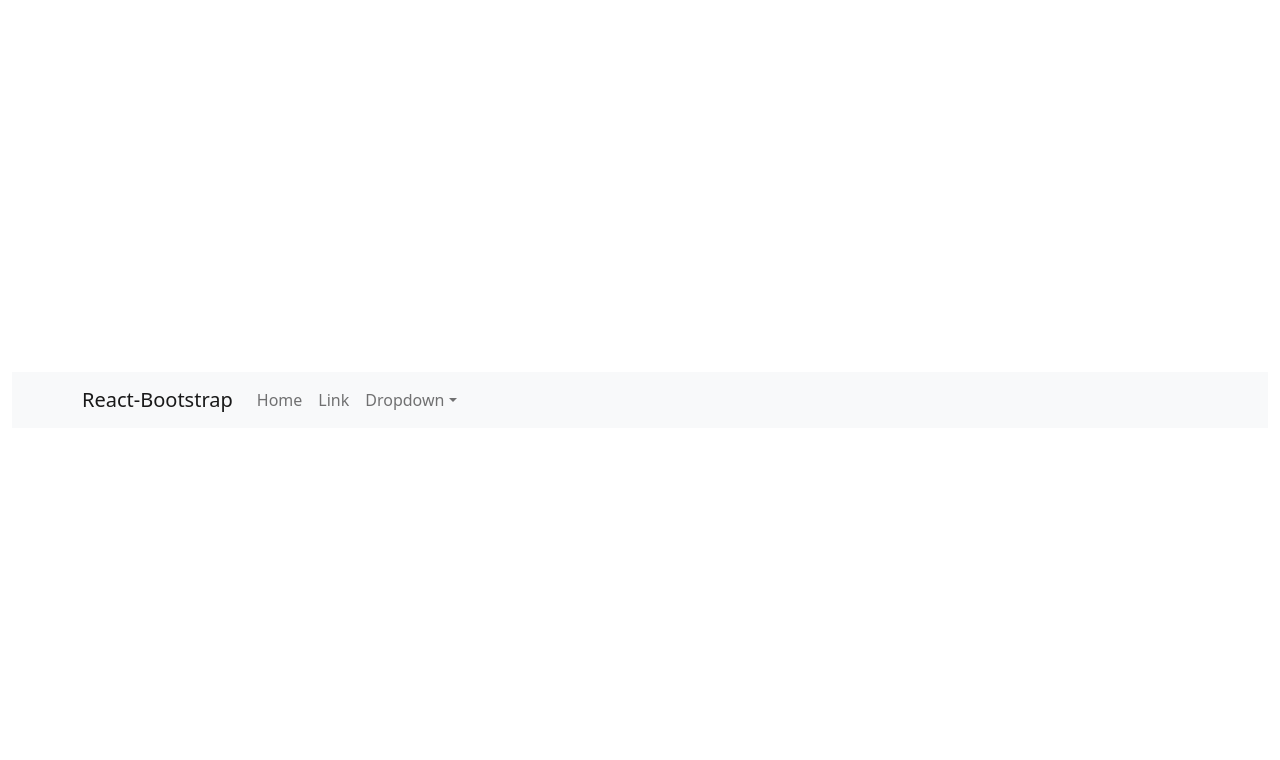
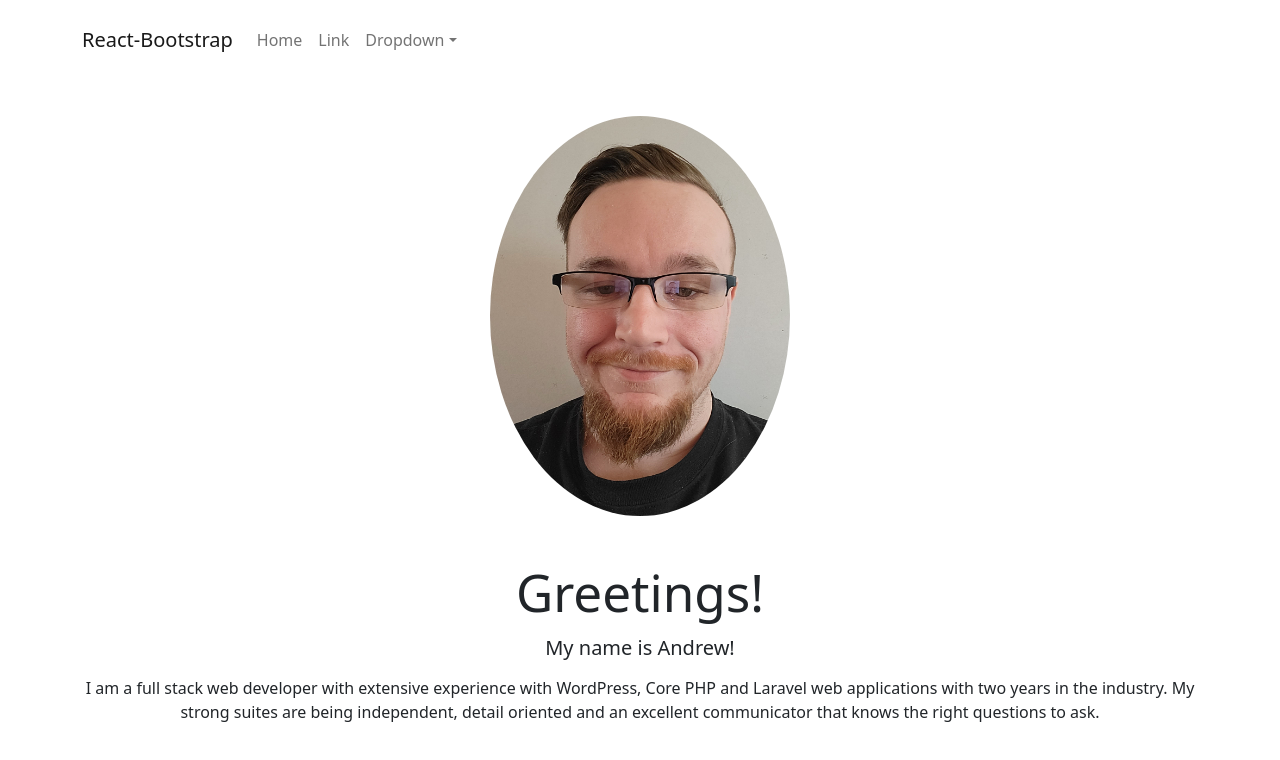
Before and after one commit to 0xRenegade/portfolio, a React (Vite) app: page / in a window 1280 px wide. Shown: the top 760 px of the page. Built offline with nearby package versions, Linux system fonts and the light colour scheme.

Commit message:
fix containers, basic intro hero section finished

```diff
--- a/index.html
+++ b/index.html
@@ -7,7 +7,7 @@
     <title>Vite + React</title>
   </head>
   <body>
-    <div id="root" class="container-fluid"></div>
+    <div id="root"></div>
     <script type="module" src="/src/main.jsx"></script>
   </body>
 </html>
--- a/src/App.css
+++ b/src/App.css
@@ -1,42 +1,10 @@
-/* #root {
-  max-width: 1280px;
-  margin: 0 auto;
-  padding: 2rem;
-  text-align: center;
-} */
-
-.logo {
-  height: 6em;
-  padding: 1.5em;
-  will-change: filter;
-  transition: filter 300ms;
-}
-.logo:hover {
-  filter: drop-shadow(0 0 2em #646cffaa);
-}
-.logo.react:hover {
-  filter: drop-shadow(0 0 2em #61dafbaa);
+#root {
+  width: 100%;
 }
 
-@keyframes logo-spin {
-  from {
-    transform: rotate(0deg);
-  }
-  to {
-    transform: rotate(360deg);
-  }
+.profile-pic {
+  max-width: 300px;
+  max-height: 400px;
+  width: 100%;
+  height: 100%;
 }
-
-@media (prefers-reduced-motion: no-preference) {
-  a:nth-of-type(2) .logo {
-    animation: logo-spin infinite 20s linear;
-  }
-}
-
-.card {
-  padding: 2em;
-}
-
-.read-the-docs {
-  color: #888;
-}
--- a/src/components/HeroSection.jsx
+++ b/src/components/HeroSection.jsx
@@ -0,0 +1,32 @@
+import { Row, Col } from 'react-bootstrap'
+import profilePic from '../assets/me.jpg'
+
+const HeroSection = () => {
+  const bio =
+    'I am a full stack web developer with extensive experience with WordPress, Core PHP and Laravel web applications with two years in the industry. My strong suites are being independent, detail oriented and an excellent communicator that knows the right questions to ask.'
+  return (
+    <Row className="mt-5 mb-5">
+      <Col
+        xs={12}
+        sm={12}
+        md={12}
+        lg={12}
+        xl={12}
+        className="d-flex justify-content-center align-items-center mb-5"
+      >
+        <img
+          className="rounded-circle profile-pic"
+          src={profilePic}
+          alt="Andrew"
+        />
+      </Col>
+      <Col xs={12} sm={12} md={12} lg={12} xl={12}>
+        <h1 className="text-center pb-1">Greetings!</h1>
+        <h5 className="text-center pt-1 pb-1">My name is Andrew!</h5>
+        <p className="text-center pt-1">{bio}</p>
+      </Col>
+    </Row>
+  )
+}
+
+export default HeroSection
--- a/src/components/Layout.jsx
+++ b/src/components/Layout.jsx
@@ -1,10 +1,11 @@
 import { NavBar } from './'
+import { Container } from 'react-bootstrap'
 
 const Layout = ({ children }) => {
   return (
     <>
       <NavBar />
-      {children}
+      <Container>{children}</Container>
     </>
   )
 }
--- a/src/components/NavBar.jsx
+++ b/src/components/NavBar.jsx
@@ -5,7 +5,8 @@ import NavDropdown from 'react-bootstrap/NavDropdown'
 
 const NavBar = () => {
   return (
-    <Navbar bg="light" expand="lg">
+    <Container fluid className="p-0">
+      <Navbar expand="lg">
         <Container>
           <Navbar.Brand href="#home">React-Bootstrap</Navbar.Brand>
           <Navbar.Toggle aria-controls="basic-navbar-nav" />
@@ -18,7 +19,9 @@ const NavBar = () => {
                 <NavDropdown.Item href="#action/3.2">
                   Another action
                 </NavDropdown.Item>
-              <NavDropdown.Item href="#action/3.3">Something</NavDropdown.Item>
+                <NavDropdown.Item href="#action/3.3">
+                  Something
+                </NavDropdown.Item>
                 <NavDropdown.Divider />
                 <NavDropdown.Item href="#action/3.4">
                   Separated link
@@ -28,6 +31,7 @@ const NavBar = () => {
           </Navbar.Collapse>
         </Container>
       </Navbar>
+    </Container>
   )
 }
 
--- a/src/pages/HomePage.jsx
+++ b/src/pages/HomePage.jsx
@@ -1,3 +1,7 @@
-const HomePage = () => {}
+import { HeroSection } from '../components'
+
+const HomePage = () => {
+  return <HeroSection />
+}
 
 export default HomePage
```
Also changed, not shown: src/assets/me.jpg (added). Lines whose indentation alone changed are shown as unchanged.
